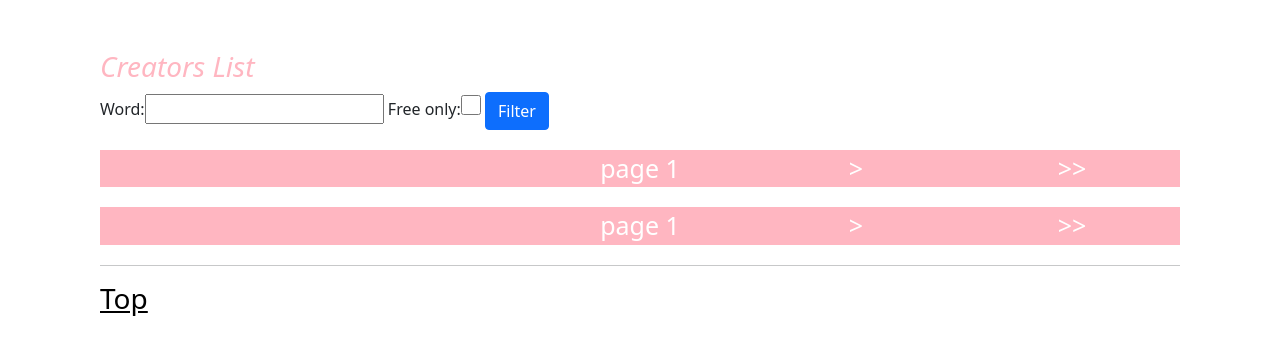
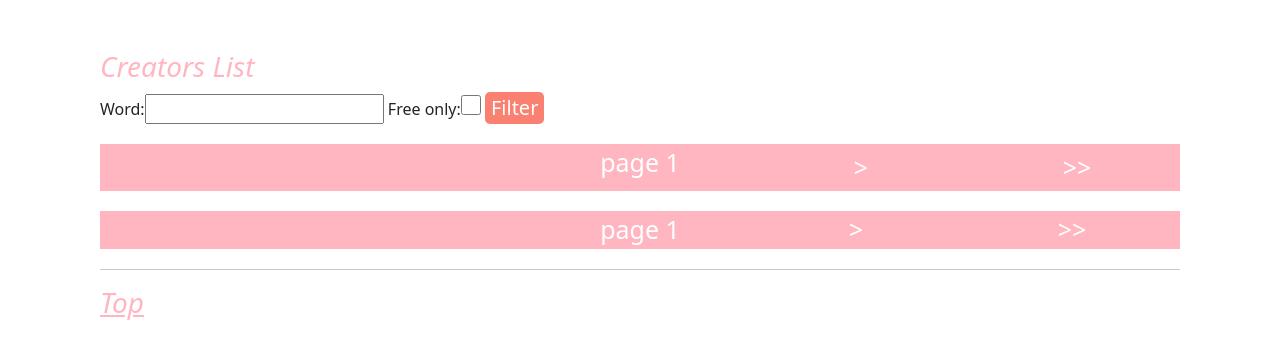
Before and after one commit to hibit-at/avatar_network, a Django app: page /creators in a window 1280 px wide. Shown: the part 75-434 px from the top of the page. Run offline with Django 3.2, Linux system fonts and the light colour scheme; data that the repository does not hold is empty.

Commit message:
css refine

```diff
--- a/static/style.css
+++ b/static/style.css
@@ -138,3 +138,11 @@ a:hover {
 .div-equal-box div:hover {
     background-color: darkred;
 }
+
+.button {
+    font-size: 20px;
+    border-radius: 5px;
+    border-style: none;
+    background-color: salmon;
+    color: white;
+}
--- a/templates/avatars.html
+++ b/templates/avatars.html
@@ -6,7 +6,7 @@
 
 <form method="get" action="{% url 'app:avatars' %}">
 {{form}}
-<input type="submit" class="btn btn-primary" value="Filter" style="background-color:darkred;border-style:none">
+<input type="submit" value="Filter" class="button">
 （{{total|intcomma}} avatars）
 </form>
 
--- a/templates/base.html
+++ b/templates/base.html
@@ -48,7 +48,7 @@ Info
 {% endblock %}
 <hr>
 <h3>
-<a href="{% url 'app:index' %}">
+<a href="{% url 'app:index' %}" class="deco">
 Top
 </a>
 </h3>
--- a/templates/creators.html
+++ b/templates/creators.html
@@ -5,20 +5,20 @@
 
 <form method="get" action="{% url 'app:creators' %}">
 {{form}}
-<input type="submit" class="btn btn-primary" value="Filter">
+<input type="submit" class="button" value="Filter">
 </form>
 
 <div class="div-equal-box">
 <div>
 {% if page > 10 %}
-<a href="{% url 'app:creators' %}?page={{page|add:-10}}{% if word != '' %}&word={{word}}{% endif %}{% if free_only %}&free_only=on{% endif %}">
+<a class="Link" href="{% url 'app:creators' %}?page={{page|add:-10}}{% if word != '' %}&word={{word}}{% endif %}{% if free_only %}&free_only=on{% endif %}">
 <<
 </a>
 {% endif %}
 </div>
 <div>
 {% if page > 1 %}
-<a href="{% url 'app:creators' %}?page={{page|add:-1}}{% if word != '' %}&word={{word}}{% endif %}{% if free_only %}&free_only=on{% endif %}">
+<a class="Link" href="{% url 'app:creators' %}?page={{page|add:-1}}{% if word != '' %}&word={{word}}{% endif %}{% if free_only %}&free_only=on{% endif %}">
 <
 </a>
 {% endif %}
@@ -27,12 +27,12 @@
 page {{page}}
 </div>
 <div>
-<a href="{% url 'app:creators' %}?page={{page|add:1}}{% if word != '' %}&word={{word}}{% endif %}{% if free_only %}&free_only=on{% endif %}">
+<a class="Link" href="{% url 'app:creators' %}?page={{page|add:1}}{% if word != '' %}&word={{word}}{% endif %}{% if free_only %}&free_only=on{% endif %}">
 >
 </a>
 </div>
 <div>
-<a href="{% url 'app:creators' %}?page={{page|add:10}}{% if word != '' %}&word={{word}}{% endif %}{% if free_only %}&free_only=on{% endif %}">
+<a class="Link" href="{% url 'app:creators' %}?page={{page|add:10}}{% if word != '' %}&word={{word}}{% endif %}{% if free_only %}&free_only=on{% endif %}">
 >>
 </a>
 </div>
--- a/templates/items.html
+++ b/templates/items.html
@@ -6,7 +6,7 @@
 
 <form method="get" action="{% url 'app:items' %}">
 {{form}}
-<input type="submit" class="btn btn-primary" value="Filter" style="background-color:darkred;border-style:none">
+<input type="submit" value="Filter" class="button">
 （{{total|intcomma}} items）
 </form>
 
```
